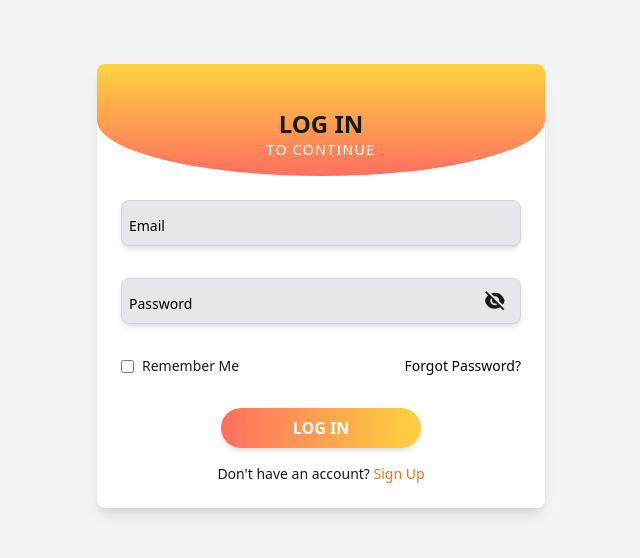
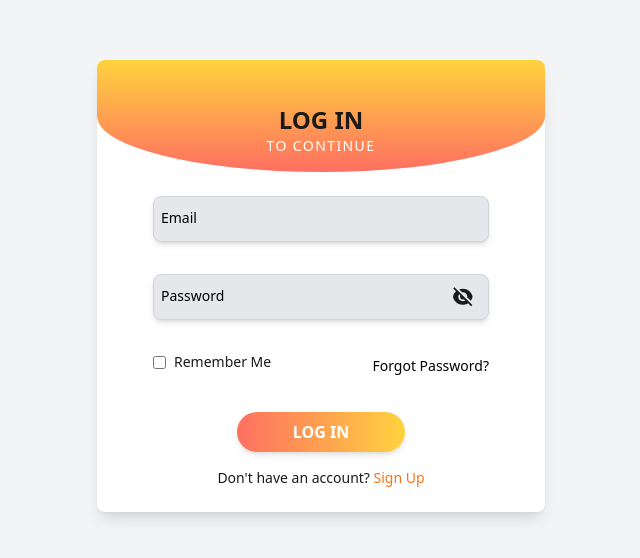
Before and after one commit to itchan17/Loomin, a React (Vite) app in the folder client/: page /login in a window 1280 px wide. Shown: the part 114-672 px from the top of the page, without its empty margins (319-959 px from the left). Built offline with nearby package versions, Linux system fonts and the light colour scheme.

Commit message:
Update LoginPage.jsx

```diff
--- a/client/src/pages/LoginPage.jsx
+++ b/client/src/pages/LoginPage.jsx
@@ -40,7 +40,6 @@ const LoginPage = ({ onSwitch }) => {
  return (
     <div className="flex items-center justify-center h-screen w-screen bg-gray-100 font-poppins">
       <div className="bg-white shadow-lg text-center overflow-hidden w-full h-full sm:rounded-lg sm:max-w-md sm:h-auto sm:w-full">
-        {/* Header with Half-Moon Gradient */}
         <div className="relative bg-gradient-to-t from-[#FF6F61] to-[#FFD23F] h-28 rounded-b-[50%] text-[#1A1A1A] flex flex-col justify-end pb-4">
           <h1 className="text-2xl font-bold mb-0">LOG IN</h1>
           <p className="text-sm tracking-widest uppercase text-white">
@@ -48,15 +47,15 @@ const LoginPage = ({ onSwitch }) => {
           </p>
         </div>
 
-        {/* Form */}
         <form
-          className="flex flex-col px-6 pt-6 space-y-8"
+          className="flex flex-col px-14 pt-6 space-y-8"
           onSubmit={handleSubmit}
         >
           <div className="relative">
             <input
               type="email"
               name="email"
+              id="email"
               className={`block w-full px-2.5 pt-4 pb-2 text-sm text-[#1A1A1A] bg-gray-200 border rounded-lg shadow-md appearance-none focus:outline-none focus:ring-2 focus:ring-orange-400 ${
                 errorMessage.email ? "border-red-500" : "border-gray-300"
               }`}
@@ -65,9 +64,10 @@ const LoginPage = ({ onSwitch }) => {
               onChange={updateLoginField}
             />
             <label
-              className={`absolute left-2 text-sm text-black transition-all duration-200 transform scale-100 top-2 origin-[0] ${
+              htmlFor="email"
+              className={`absolute left-2 text-sm text-black transition-all duration-200 transform scale-100 top-1 origin-[0] ${
                 loginForm.email
-                  ? "translate-y-[-0.6rem] scale-90 text-gray-500"
+                  ? "translate-y-[-0.2rem] scale-90 text-gray-500"
                   : "translate-y-2 scale-100"
               }`}
             >
@@ -84,6 +84,7 @@ const LoginPage = ({ onSwitch }) => {
             <input
               type={showPassword ? "text" : "password"}
               name="password"
+              id="password"
               className={`block w-full pr-12 pl-2.5 pt-4 pb-2 text-sm text-[#1A1A1A] bg-gray-200 border rounded-lg shadow-md appearance-none focus:outline-none focus:ring-2 focus:ring-orange-400 ${
                 errorMessage.password ? "border-red-500" : "border-gray-300"
               }`}
@@ -92,9 +93,10 @@ const LoginPage = ({ onSwitch }) => {
               onChange={updateLoginField}
             />
             <label
-              className={`absolute left-2 text-sm text-black transition-all duration-200 transform scale-100 top-2 origin-[0] ${
+              htmlFor="password"
+              className={`absolute left-2 text-sm text-black transition-all duration-200 transform scale-100 top-1 origin-[0] ${
                 loginForm.password
-                  ? "translate-y-[-0.6rem] scale-90 text-gray-500"
+                  ? "translate-y-[-0.2rem] scale-90 text-gray-500"
                   : "translate-y-2 scale-100"
               }`}
             >
@@ -119,7 +121,7 @@ const LoginPage = ({ onSwitch }) => {
           </div>
 
           <div className="flex justify-between items-center w-full text-sm text-[#1A1A1A]">
-            <label className="flex items-center gap-2">
+            <label className="flex items-center gap-2 pb-2">
               <input type="checkbox" className="rounded border-gray-300" />
               Remember Me
             </label>
```
